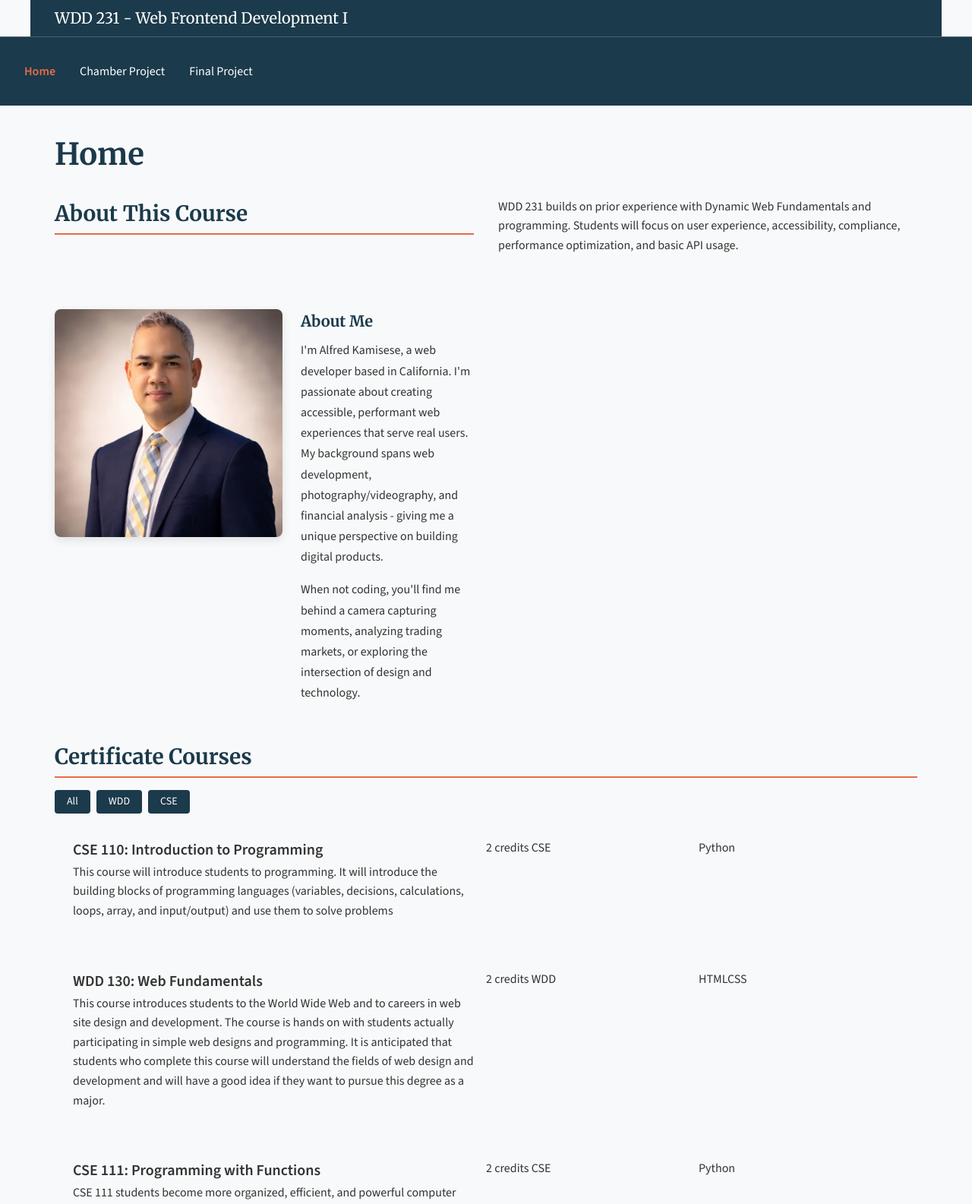
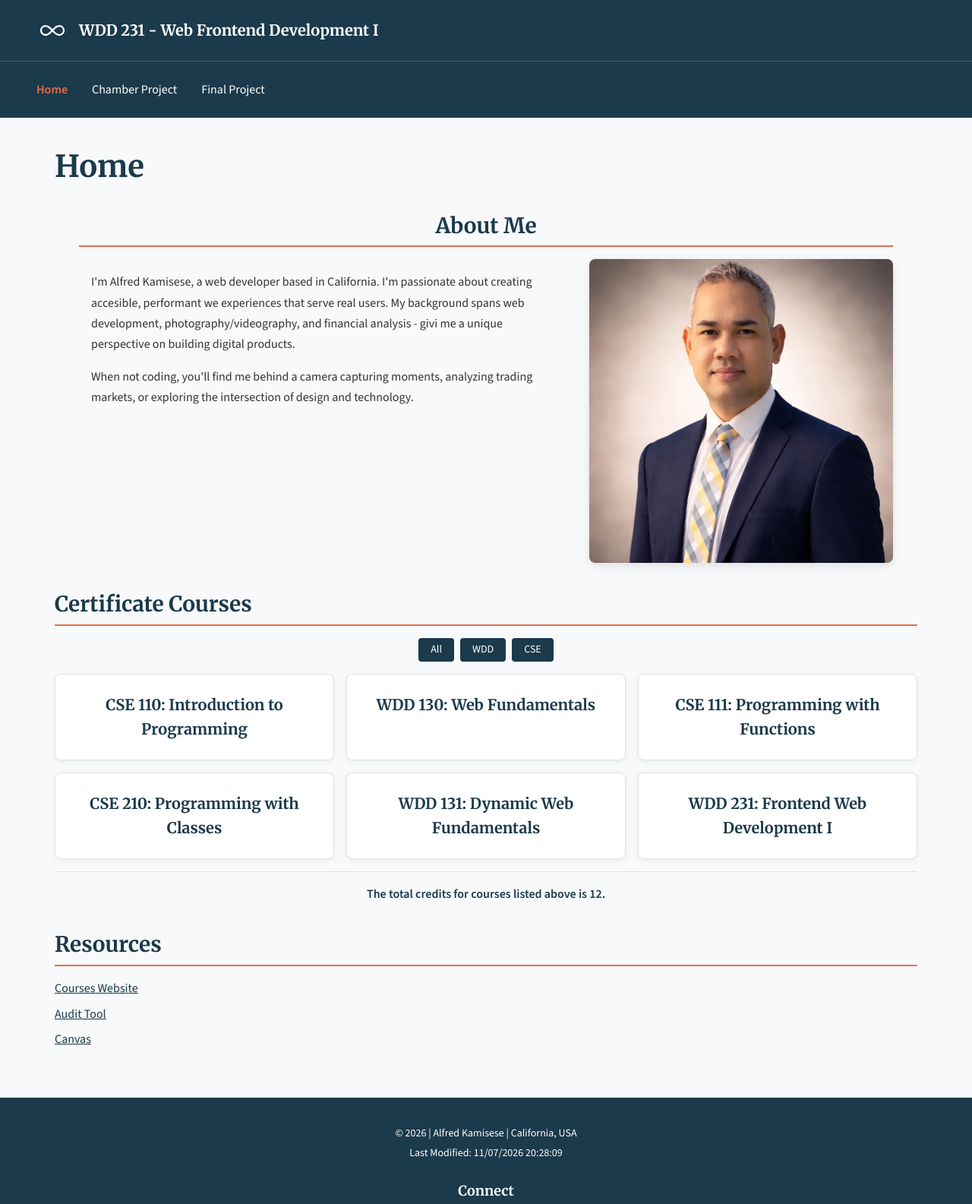
Before and after one commit to alfredreeves86/wdd231, a plain HTML site: page index.html in a window 1280 px wide. Shown: the top 1585 px of the page at 76% size. Drawn offline with nearby package versions, Linux system fonts and the light colour scheme.

Commit message:
feat: complete wirefram match for both views

```diff
--- a/index.html
+++ b/index.html
@@ -24,18 +24,23 @@
 </head>
 <body>
     <header>
-        <div class="site-name">WDD 231 - Web Frontend Development I</div>
-            <!--Hamburger Button(Mobile Only)-->
+        <div class="site-branding">
+            <img src="images/logo.svg" alt="WDD 231 Logo" width="48" height="48">
+            <span>WDD 231 - Web Frontend Development I</span>
+        </div>
+
+        <!--Hamburger Button for mobile view-->
         <button id="nav-button" class="hamburger" aria-label="Toggle navigation" aria-expanded="false">
             <span class="hamburger-line"></span>
             <span class="hamburger-line"></span>
             <span class="hamburger-line"></span>
         </button>
     </header>
+
     <nav id="nav-bar" class="navigation">
         <ul>
             <li class="current"><a href="index.html" aria-current="page">Home</a></li>
-            <li><a href="chamber/index.html">Chamber Project</a></li>
+            <li><a href="project/index.html">Chamber Project</a></li>
             <li><a href="project/index.html">Final Project</a></li>
         </ul>
     </nav>
@@ -43,18 +48,19 @@
     <main>
         <h1>Home</h1>
 
-        <section id="about-course">
-            <h2>About This Course</h2>
-            <p>WDD 231 builds on prior experience with Dynamic Web Fundamentals and programming. Students will focus on user experience, accessibility, compliance, performance optimization, and basic API usage.</p>
+        <section id="about-me-section">
+            <h2>About Me</h2>
             <div class="about-me">
+                <div class="about-text">
+                    <p>I'm Alfred Kamisese, a web developer based in California. I'm passionate about creating accesible, performant we experiences that serve real users. My background spans web development, photography/videography, and financial analysis - givi me a unique perspective on building digital products.</p>
+                    <p>When not coding, you'll find me behind a camera capturing moments, analyzing trading markets, or exploring the intersection of design and technology.</p>
+                </div>
+                <div class="student-photo">
                     <img src="images/alfredportrait.webp" alt="Alfred Kamisese - Web Developer" width="400" height="250" loading="lazy">
-                <div class="bio">
-                <h3>About Me</h3>
-                <p>I'm Alfred Kamisese, a web developer based in California. I'm passionate about creating accessible, performant web experiences that serve real users. My background spans web development, photography/videography, and financial analysis - giving me a unique perspective on building digital products.</p>
-                <p>When not coding, you'll find me behind a camera capturing moments, analyzing trading markets, or exploring the intersection of design and technology.</p>
                 </div>
             </div>
         </section>
+
         <section id="certificate-courses">
             <h2>Certificate Courses</h2>
             <div class="filter-buttons">
@@ -69,13 +75,12 @@
         <section id="resources">
         <h2>Resources</h2>
         <ul>
-                <li><a href="https://byui-cse.github.io/wdd231-ww-course/" target="_blank" rel="noopener">Course Website</a></li>
-                <li><a href="https://byui-cse.github.io/wdd-audits/wdd231-w01-homepage.html" target="_blank" rel="noopener">Week 1 Audit Tool</a></li>
+            <li><a href="https://byui-cse.github.io/wdd231-ww-course/" target="_blank" rel="noopener">Courses Website</a></li>
+            <li><a href="https://byui-cse.github.io/wdd-audits/wdd231-w01-homepage.html" target="_blank" rel="noopener">Audit Tool</a></li>
             <li><a href="https://byui.instructure.com/" target="_blank" rel="noopener">Canvas</a></li>
         </ul>
         </section>
     </main>
-
     <footer>
         <div class="footer-section footer-info">
             <p>&copy; <span id="currentyear"></span> | Alfred Kamisese | California, USA</p>
--- a/scripts/course.js
+++ b/scripts/course.js
@@ -67,39 +67,26 @@ const courses = [
 //Render course cards
 function displayCourses(filter = 'all') {
  const container = document.getElementById('courses-container');
-    const creditsEL = document.getElementById('credits-total');
+ const creditsEl = document.getElementById('credits-total');
 
  if (!container) return;
 
-    //Filter courses
  const filtered = courses.filter(course => {
  if (filter === 'all') return true;
  return course.subject === filter;
  });
 
-    //Render Cards
+ // Render as simple course title cards (wireframe format)
  container.innerHTML = filtered.map(course => `
-        <div class="course-row">
-        <div class="course-info">
+ <div class="course-card">
  <h3>${course.subject} ${course.number}: ${course.title}</h3>
-        <p class="course-description">${course.description}</p>
-        </div>
-        <div class="course-meta">
-        <span>${course.credits} credits</span>
-        <span>${course.subject}</span>
-        </div>
-        <div class="course-tech">
-        ${course.technology.map(tech => `<span class="tech-tag">${tech}</span>`).join('')}
-        </div>
  </div>
  `).join('');
 
-
-        //calculated credits total using reduce
  const totalCredits = filtered.reduce((sum, course) => sum + course.credits, 0);
 
-        if (creditsEL) {
-            creditsEL.textContent = `The total credits for courses listed above is ${totalCredits}.`;
+ if (creditsEl) {
+ creditsEl.textContent = `The total credits for courses listed above is ${totalCredits}.`;
  }
 }
 
--- a/styles/larger.css
+++ b/styles/larger.css
@@ -2,12 +2,33 @@
 @media (min-width: 768px) {
     /*Header-site name left due wireframe max-width 1200px*/
     header {
+        width: 100%;
+        background-color: var(--primary-color);
+        color: var(--text-light);
+        display: flex;
+        justify-content: flex-start;
+    }
+    header > .site-branding {
         max-width: 1200px;
-        margin: 0 auto;
-        width: 100%;
-        box-sizing: border-box;
+        margin: 0;
         padding: var(--spacing-sm) var(--spacing-xl);
+        display: flex;
+        align-items: center;
+        gap: var(--spacing-sm);
         font-size: 1.25rem;
+        font-family: var(--font-heading);
+    }
+    .site-branding img {
+        width: 48px;
+        height: 48px;
+    }
+
+    .filter-buttons {
+        display: flex;
+        justify-content: center;
+        gap: var(--spacing-sm);
+        margin-bottom: var(--spacing-md);
+        flex-wrap: wrap;
     }
 
     /*Hamburger hidden on desktop*/
@@ -15,22 +36,25 @@
         display: none !important;
     }
 
-    /*Navigation - always visible horizontal bar*/
+    /*Navigation - left align*/
     .navigation {
-        background-color: var(--primary-color);
-        display: flex !important;
-        justify-content: flex-start;
+    width: 100%;
+    background-color: var(--primary-color);
+    display: flex !important;
+    justify-content: flex-start;
     }
 
     .navigation ul {
+        max-width: 1200px;
+        margin: 0;
+        padding: 0 var(--spacing-xl);
         flex-direction: row;
         gap: 0;
-        padding: 0 var(--spacing-md);
+        list-style: none;
     }
-
     .navigation a {
         border-top: none;
-        padding: var(--spacing-md) var(--spacing-md);
+        padding: var(--spacing-sm) var(--spacing-md);
     }
 
     .navigation a:hover {
@@ -60,64 +84,104 @@
         font-size: 1.75rem;
     }
 
-    /*About Section: side by side layout*/
-    #about-course {
+
+    /*About Me layout: image left, bio right*/
+    #about-me-section {
+        max-width: 1200px;
+        margin: 0 auto;
+        padding: 0 var(--spacing-xl);
+        margin-bottom: var(--spacing-xl);
+    }
+
+    #about-me-section h2 {
+        font-family: var(--font-heading);
+        font-size: 1.75rem;
+        color: var(--primary-color);
+        border-bottom: 2px solid var(--accent-color);
+        padding-bottom: var(--spacing-xs);
+        margin-bottom: var(--spacing-md);
+        text-align: center;
+    }
+
+    .about-me {
         display: grid;
-        grid-template-columns: 1fr 1fr;
+        grid-template-columns: 1fr 400px;
         gap: var(--spacing-xl);
         align-items: start;
+        max-width: 1200px;
+        margin: 0 auto;
     }
 
-    #about-course img {
-        max-width: 100%;
+    .about-text {
+        padding: var(--spacing-md);
     }
 
-    /*About Me layout: image left, bio right*/
-    .about-me {
-        grid-template-columns: 300px 1fr;
-        align-items: start;
+    .about-text p {
+        margin-bottom: var(--spacing-md);
+        line-height: 1.7;
+        color: var(--text-color);
     }
 
-    .about-me img {
-        max-width: 300px;
+    .student-photo img {
+        width: 100%;
+        max-width: 400px;
+        height: auto;
+        border-radius: 8px;
+        box-shadow: 0 4px 12px rgba(0, 0, 0, 0.1);
+    }
+    /*Course Rows: 3-column grid layout*/
+    .courses-grid {
+        display: grid;
+        grid-template-columns: repeat(3, 1fr);
+        gap: var(--spacing-md);
+        max-width: 1200px;
+        margin: 0 auto;
     }
 
-    /*Course Rows: 3-column grid layout*/
-    .course-row {
-        display: grid;
-        grid-template-columns: 2fr 1fr 1fr;
-        gap: var(--spacing-md);
-        align-items: start;
-        padding: var(--spacing-md) var(--spacing-lg);
+    .course-card {
+        background: var(--card-bg);
+        border: 1px solid var(--card-border);
+        border-radius: 8px;
+        padding: var(--spacing-lg);
+        text-align: center;
+        transition: box-shadow 0.2s;
     }
 
-    .course-info h3 {
-        font-size: 1.25rem;
+    .course-card:hover {
+        box-shadow: 0 4px 16px rgba(0, 0, 0, 0.1);
     }
 
-    .course-meta {
-        flex-direction: column;
-        gap: var(--spacing-xs);
+    .course-card h3 {
+        font-family: var(--font-heading);
+        font-size: 1.25rem;
+        color: var(--primary-color);
+        margin: 0;
     }
 
-    .course-tech {
-        justify-content: flex-start;
+    /*Credit Total*/
+    .credits-total {
+        text-align: center;
+        font-size: 1rem;
+        font-weight: 600;
+        color:var(--primary-color);
+        margin-top: var(--spacing-md);
+        padding-top: var(--spacing-md);
+        border-top: 1px solid var(--card-border);
     }
 
-    /*Credits total*/
-    .credits-total {
-        text-align: right;
-        font-size: 1.125rem;
-    }
+
 
     /*Footer -simple flow*/
     footer {
-        max-width: 1200px;
-        margin: 0 auto;
-        width: 100%;
-        box-sizing: border-box;
+        background-color: var(--footer-bg);
+        color: var(--footer-text);
         padding: var(--spacing-xl) var(--spacing-xl);
         text-align: center;
+    }
+
+    footer p {
+        margin: var(--spacing-xs) 0;
+        font-size: 0.875rem;
     }
 
     .footer-section {
@@ -131,6 +195,7 @@
 
     .social-icons {
         justify-content: center;
+        gap: var(--spacing-lg);
     }
 
     .social-icons img {
--- a/styles/small.css
+++ b/styles/small.css
@@ -70,13 +70,13 @@ header {
     font-size: 1.125rem;
 }
 
-.logo {
+.site-branding {
     display: flex;
     align-items: center;
     gap: var(--spacing-sm);
 }
 
-.logo span {
+.site-branding span {
     font-family: var(--font-heading);
     font-size: 1.25rem;
     font-weight: 700;
@@ -136,7 +136,6 @@ header {
     color: var(--text-light);
     display: block;
     padding: var(--spacing-sm) var(--spacing-md);
-    color: var(--text-light);
     text-decoration: none;
     border-radius: 4px;
     transition: background-color 0.2s;
```
Lines whose indentation alone changed are shown as unchanged.
